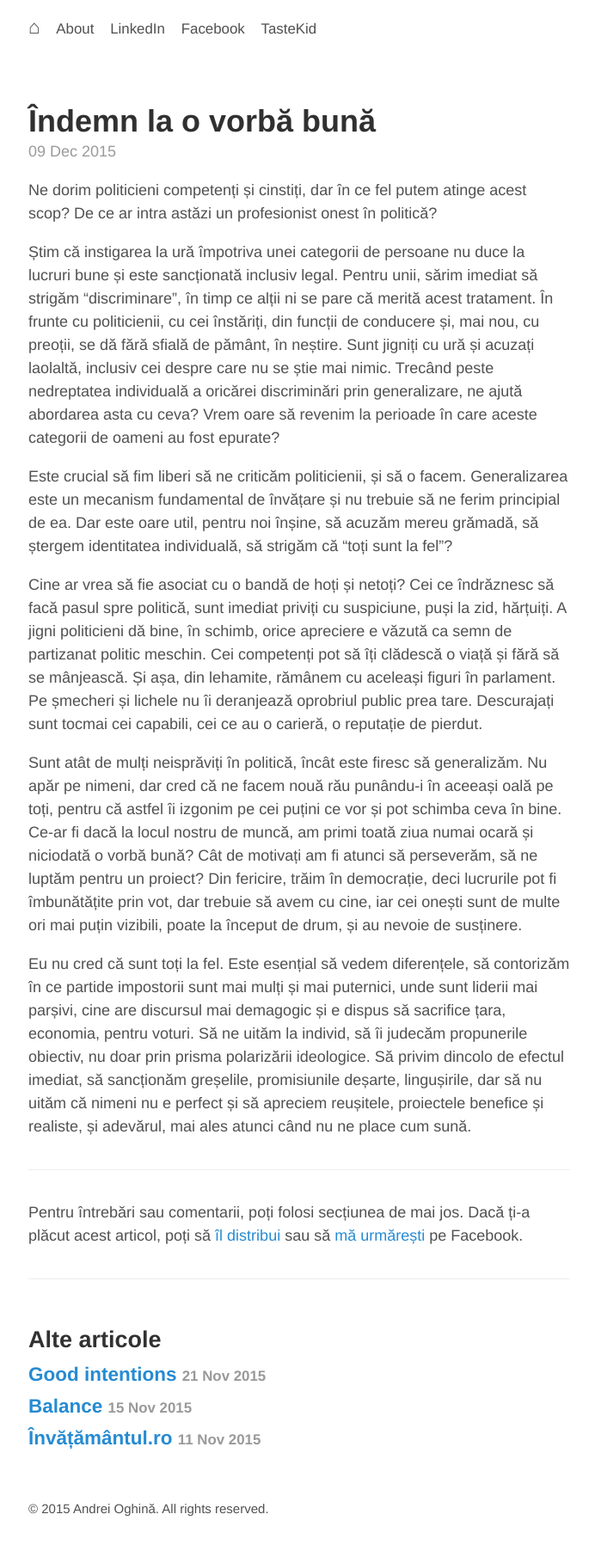
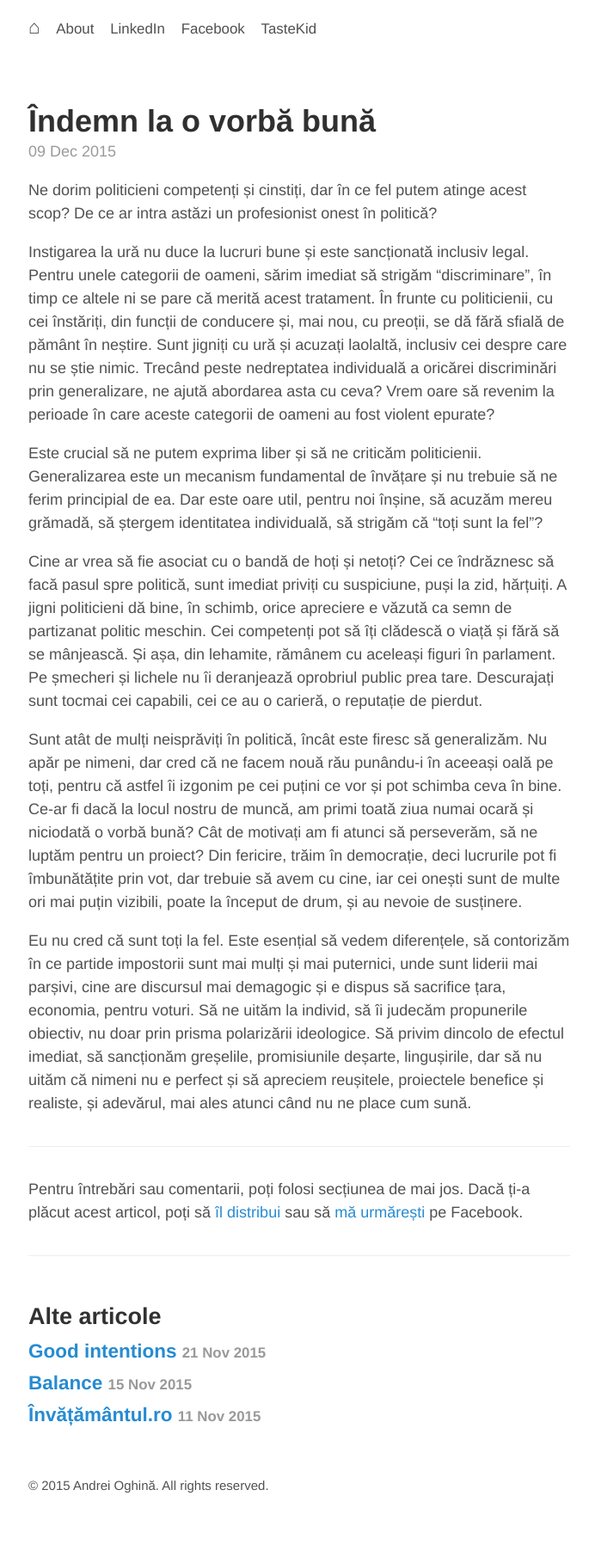
Before and after one commit to aoghina/aoghina.github.io, a Jekyll site: the page built from _posts/2015-12-09-indemn-la-o-vorba-buna.md, in a window 1280 px wide. Shown: the whole page at 86% size, without its empty margins (292-984 px from the left). Built offline with Jekyll 4.4.1, drawn with Linux system fonts in a browser that asks for light colours; comment, search, counter and statistics services are not loaded; after the commit the page ends 1777 px from its top, so only the background shows below that.

Commit message:
Update idemn post

```diff
--- a/_posts/2015-12-09-indemn-la-o-vorba-buna.md
+++ b/_posts/2015-12-09-indemn-la-o-vorba-buna.md
@@ -9,9 +9,9 @@ Ne dorim politicieni competenți și cinstiți, dar în ce fel putem atinge aces
 
 <!--more-->
 
-Știm că instigarea la ură împotriva unei categorii de persoane nu duce la lucruri bune și este sancționată inclusiv legal. Pentru unii, sărim imediat să strigăm "discriminare", în timp ce alții ni se pare că merită acest tratament. În frunte cu politicienii, cu cei înstăriți, din funcții de conducere și, mai nou, cu preoții, se dă fără sfială de pământ, în neștire. Sunt jigniți cu ură și acuzați laolaltă, inclusiv cei despre care nu se știe mai nimic. Trecând peste nedreptatea individuală a oricărei discriminări prin generalizare, ne ajută abordarea asta cu ceva? Vrem oare să revenim la perioade în care aceste categorii de oameni au fost epurate?
+Instigarea la ură nu duce la lucruri bune și este sancționată inclusiv legal. Pentru unele categorii de oameni, sărim imediat să strigăm "discriminare", în timp ce altele ni se pare că merită acest tratament. În frunte cu politicienii, cu cei înstăriți, din funcții de conducere și, mai nou, cu preoții, se dă fără sfială de pământ în neștire. Sunt jigniți cu ură și acuzați laolaltă, inclusiv cei despre care nu se știe nimic. Trecând peste nedreptatea individuală a oricărei discriminări prin generalizare, ne ajută abordarea asta cu ceva? Vrem oare să revenim la perioade în care aceste categorii de oameni au fost violent epurate?
 
-Este crucial să fim liberi să ne criticăm politicienii, și să o facem. Generalizarea este un mecanism fundamental de învățare și nu trebuie să ne ferim principial de ea. Dar este oare util, pentru noi înșine, să acuzăm mereu grămadă, să ștergem identitatea individuală, să strigăm că "toți sunt la fel"?
+Este crucial să ne putem exprima liber și să ne criticăm politicienii. Generalizarea este un mecanism fundamental de învățare și nu trebuie să ne ferim principial de ea. Dar este oare util, pentru noi înșine, să acuzăm mereu grămadă, să ștergem identitatea individuală, să strigăm că "toți sunt la fel"?
 
 Cine ar vrea să fie asociat cu o bandă de hoți și netoți? Cei ce îndrăznesc să facă pasul spre politică, sunt imediat priviți cu suspiciune, puși la zid, hărțuiți. A jigni politicieni dă bine, în schimb, orice apreciere e văzută ca semn de partizanat politic meschin. Cei competenți pot să îți clădescă o viață și fără să se mânjească. Și așa, din lehamite, rămânem cu aceleași figuri în parlament. Pe șmecheri și lichele nu îi deranjează oprobriul public prea tare. Descurajați sunt tocmai cei capabili, cei ce au o carieră, o reputație de pierdut.
 
```
